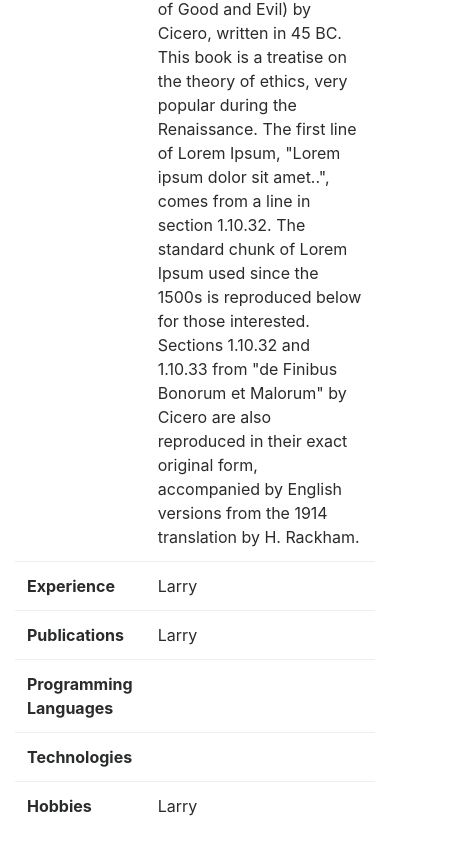
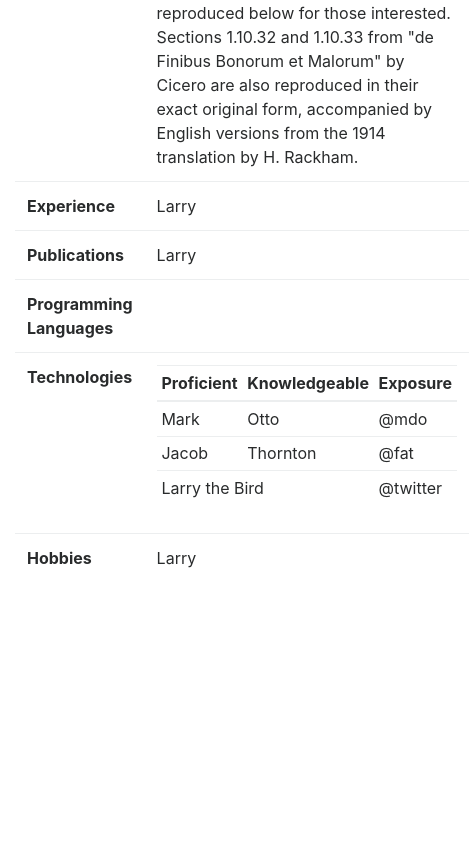
Before and after one commit to kuscu/CV-as-Webpage, a plain HTML site: page index.html in a window 390 px wide. Shown: the part 724-1570 px from the top of the page, 469 px wide, since content can reach past the window. After the commit the page ends 1322 px from the top, so only its background shows below. Drawn offline with nearby package versions, Linux system fonts and the light colour scheme.

Commit message:
Added responsive table as backbone for whole structure.

```diff
--- a/index.html
+++ b/index.html
@@ -58,6 +58,32 @@
             <th scope="row">Technologies</th>
             <td>
 
+                <table class="table table-sm border-top-O">
+                    <thead>
+                    <tr>
+                        <th scope="col">Proficient</th>
+                        <th scope="col">Knowledgeable</th>
+                        <th scope="col">Exposure</th>
+                    </tr>
+                    </thead>
+                    <tbody>
+                    <tr>
+                        <td>Mark</td>
+                        <td>Otto</td>
+                        <td>@mdo</td>
+                    </tr>
+                    <tr>
+                        <td>Jacob</td>
+                        <td>Thornton</td>
+                        <td>@fat</td>
+                    </tr>
+                    <tr>
+                        <td colspan="2">Larry the Bird</td>
+                        <td>@twitter</td>
+                    </tr>
+                    </tbody>
+                </table>
+
             </td>
         </tr>
         <tr>
```
